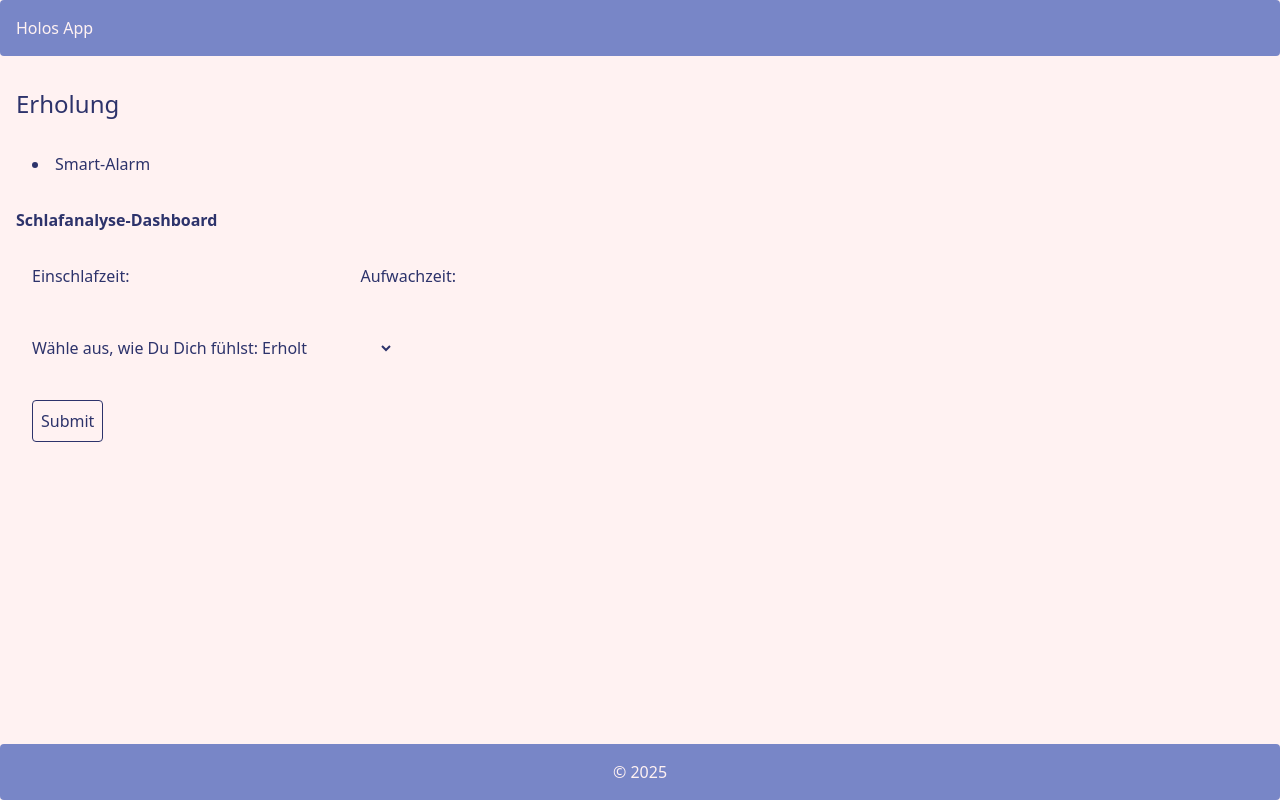
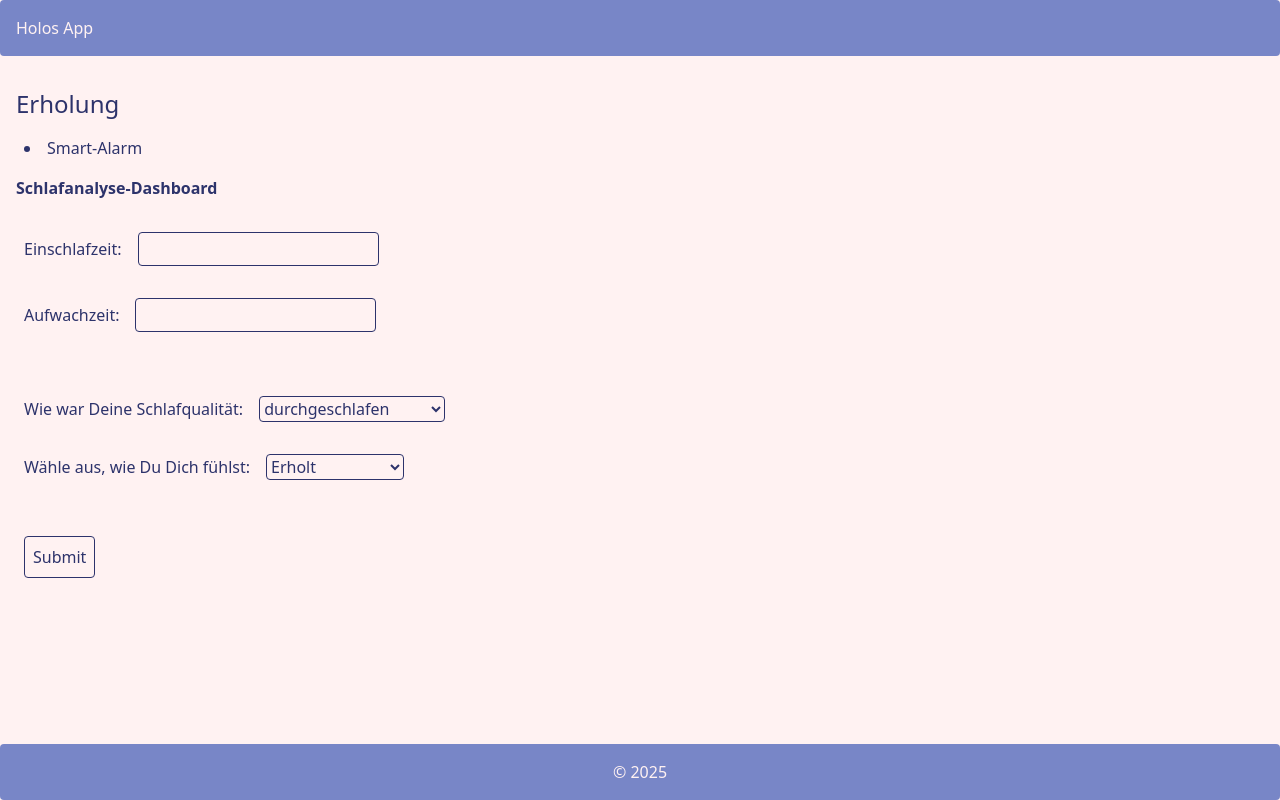
Before and after one commit to team-holos/holos-app, a React (Vite) app in the folder frontend/: page /relaxation in a window 1280 px wide. Built offline with nearby package versions, Linux system fonts and the light colour scheme; no server answers.

Commit message:
create component sleepqualityform and add it to relaxationPage

```diff
--- a/frontend/src/components/MoodForm.jsx
+++ b/frontend/src/components/MoodForm.jsx
@@ -10,7 +10,7 @@ function MoodForm() {
     return (
       <form>
         <label>Wähle aus, wie Du Dich fühlst:</label>
-        <select value={myMood} onChange={handleChange}>
+        <select value={myMood} onChange={handleChange} className="m-4 border rounded bg-[#FFF2F2]">
           <option value="Erholt">Erholt</option>
           <option value="Energie">Voller Energie</option>
           <option value="Müde">Müde</option>
--- /dev/null
+++ b/frontend/src/components/SleepQualityForm.jsx
@@ -0,0 +1,23 @@
+import { useState } from "react";
+
+function SleepQualityForm() {
+    const [myMood, setMyMood] = useState("durchgeschlafen");
+
+    const handleChange = (event) => {
+      setMyMood(event.target.value)
+    }
+
+    return (
+      <form>
+        <label>Wie war Deine Schlafqualität:</label>
+        <select value={myMood} onChange={handleChange} className="m-4 border rounded bg-[#FFF2F2]">
+          <option value="sleepthrough">durchgeschlafen</option>
+          <option value="sleepbreaks">mit Unterbrechungen</option>
+          <option value="restless">unruhig</option>
+          <option value="sleepless">schlaflos</option>
+        </select>
+      </form>
+    )
+  }
+
+  export default SleepQualityForm;
--- a/frontend/src/pages/RelaxationPage.jsx
+++ b/frontend/src/pages/RelaxationPage.jsx
@@ -1,5 +1,6 @@
 import { useState } from "react";
 import MoodForm from "../components/MoodForm";
+import SleepQualityForm from "../components/SleepQualityForm";
 
 function RelaxationPage() {
   const [inputs, setInputs] = useState({});
@@ -16,34 +17,39 @@ function RelaxationPage() {
   };
   return (
     <div className="text-[#2D336B] p-4 my-4">
-      <h1 className="text-2xl mb-4">Erholung</h1>
-      <ul className="list-disc list-inside p-4 my-4">
+      <h1 className="text-2xl">Erholung</h1>
+      <ul className="list-disc list-inside p-2 my-2">
         <li>Smart-Alarm</li>
       </ul>
       <h3 className="font-bold">Schlafanalyse-Dashboard</h3>
-      <form onSubmit={handleSubmit} className="p-4 my-4">
+      <form onSubmit={handleSubmit} className="p-2 my-2 flex flex-col">
         <label>
           Einschlafzeit:
           <input
             type="number"
-            name="fallasleep"
-            value={inputs.fallasleep || ""}
+            name="fallAsleep"
+            value={inputs.fallAsleep || ""}
             onChange={handleChange}
+            className="border rounded m-4 p-1"
           />
         </label>
         <label>
           Aufwachzeit:
           <input
             type="number"
-            name="wakeuptime"
-            value={inputs.wakuptime || ""}
+            name="wakeup"
+            value={inputs.wakeup || ""}
             onChange={handleChange}
+            className="border rounded m-4 p-1"
           />
         </label>
       </form>
-      <div className="p-4 my-4">
+      <div className="p-2 my-4">
+        <SleepQualityForm />
         <MoodForm />
-        <input type="submit" className="p-2 my-2 mt-10 border rounded" />
+        <button>
+          <input type="submit" className="p-2 my-2 mt-10 border rounded cursor-pointer" />
+        </button>
       </div>
     </div>
   );
```
